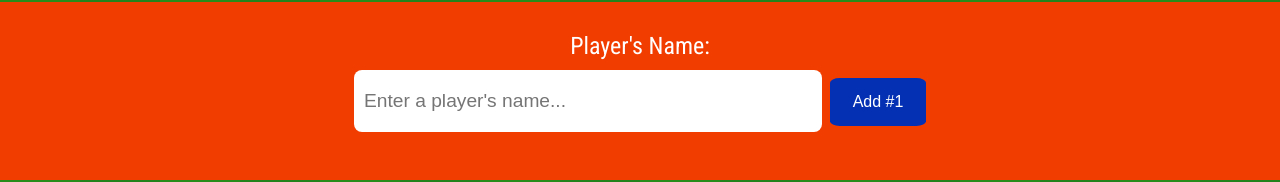
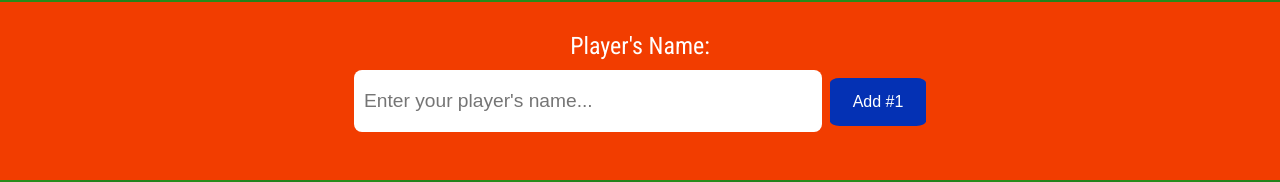
Before and after one commit to lizagne/ftbll-tm-rndmsr, a React (Create React App) app: page / in a window 1280 px wide. Shown: the part 120-302 px from the top of the page. Built offline with nearby package versions, Linux system fonts and the light colour scheme.

Commit message:
Revert "Adding some more input properties, but now stopping to do a tutorial in form validatio in ReactJS"
This reverts commit 4d793577bfa2feb724e1921e0d8a19e658e1878f.

```diff
--- a/src/App.css
+++ b/src/App.css
@@ -109,7 +109,7 @@ input {
     letter-spacing: 0.04em;
     color: #231f20;
     background-color: #fff;
-    width: 40%;
+    width: 30%;
     margin: 0.5em auto;
     padding: 0.2em 0; }
 
--- a/src/App.scss
+++ b/src/App.scss
@@ -137,7 +137,7 @@ input {
         color: $black;
 
         background-color: $white;
-        width: 40%;
+        width: 30%;
         margin: 0.5em auto;
         padding: 0.2em 0;
     }
--- a/src/components/Input.js
+++ b/src/components/Input.js
@@ -37,12 +37,9 @@ class Input extends Component {
 	        		<h3>Player's Name:</h3>
 	        		<form onSubmit={ this.onSubmit }>
 	          		<input
-	          			type="text"
-	          			maxLength="20"
-	          			minLength="1"
 	            		onChange={ this.onChange }
 	            		value={ this.state.text }
-	            		placeholder="Enter a player's name..."
+	            		placeholder="Enter your player's name..."
 	          		/>
 	          		<button className="submitBtn">
 	            		{ this.state.items.length <= 9 ? "Add #" + (this.state.items.length + 1) : 'Done' }
@@ -61,5 +58,3 @@ class Input extends Component {
 }
 
 export default Input;
-
-//I think the ternary here needs to be an if statement because I want to make the button disabled as well as change the word inside.
```
